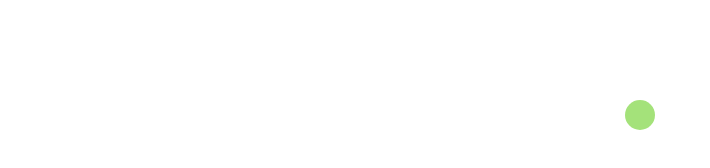
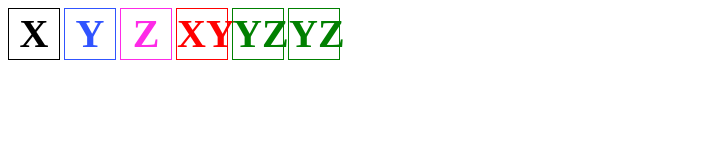
Before and after one commit to runin/3D-demo, a plain HTML site: page index.html in a window 1280 px wide. Shown: the whole page, without its empty margins (0-710 px from the left). Drawn offline with Linux system fonts and the light colour scheme.

Commit message:
Update index.html

```diff
--- a/index.html
+++ b/index.html
@@ -1,119 +1,116 @@
 <!DOCTYPE html>
-<html>
+<html xmlns="http://www.w3.org/1999/html">
 <head>
     <meta charset="utf-8" />
     <meta name="viewport" content="initial-scale=1.0, maximum-scale=1.0, width=device-width, target-densitydpi=medium-dpi, user-scalable=no">
     <meta name="apple-mobile-web-app-capable" content="yes">
     <meta name="apple-mobile-web-app-status-bar-style" content="black">
-    <title></title>
-</head>
+    <meta name="format-detection" content="telephone=no">
+    <title>3D</title>
     <style>
-    .spinner {
-        width: 30px;
-        height: 30px;
+        .item{
+            display: inline-block;
+            text-align: center;
+            width: 50px;
+            height: 50px;
+            line-height: 50px;
+            margin-bottom: 50px;
 
-        position: relative;
-        margin: 100px auto;
+            font-size: 40px;
+            font-weight: bold;
+
+            transform-origin: center center;
+            transform-style: preserve-3d;
+            perspective: 800px;
+            perspective-origin: center bottom;
+
         }
-
-    .double-bounce1, .double-bounce2 {
-        width: 100%;
-        height: 100%;
-        border-radius: 50%;
-        background-color: #67CF22;
-        opacity: 0.6;
-        position: absolute;
-        top: 0;
-        left: 0;
-
-        -webkit-animation: bounce 2.0s infinite ease-in-out;
-        animation: bounce 2.0s infinite ease-in-out;
+        .rectangleX{
+            border: 1px solid #000000;
+            color: #000000;
+            animation: ggX 2s linear 1s infinite alternate;
         }
-
-    .double-bounce2 {
-        -webkit-animation-delay: -1.0s;
-        animation-delay: -1.0s;
+        .rectangleY{
+            border: 1px solid #3053ff;
+            color: #3053ff;
+            animation: ggY 2s linear 1s infinite alternate;
         }
-
-    @-webkit-keyframes bounce {
-        0%, 100% { -webkit-transform: scale(0.0) }
-        50% { -webkit-transform: scale(1.0) }
+        .rectangleZ{
+            border: 1px solid #fe2ae7;
+            color: #fe2ae7;
+            animation: ggZ 2s linear 1s infinite alternate;
         }
-
-    @keyframes bounce {
-        0%, 100% {
-            transform: scale(0.0);
-            -webkit-transform: scale(0.0);
-        } 50% {
-              transform: scale(1.0);
-              -webkit-transform: scale(1.0);
+        .rectangleXY{
+            border: 1px solid #ff7c29;
+            color: #ff7c29;
+            animation: ggXZ 2s linear 1s infinite alternate;
+        }
+        .rectangleXZ{
+            border: 1px solid red;
+            color: red;
+            animation: ggXZ 2s linear 1s infinite alternate;
+        }
+        .rectangleYZ{
+            border: 1px solid green;
+            color: green;
+            animation: ggYZ 2s linear 1s infinite alternate;
+        }
+        @keyframes ggX{
+            from {
+                transform: rotate3d(1, 0, 1,0deg);
+            }
+            to{
+                transform: rotate3d(1, 0, 1,360deg);
             }
         }
-    /*.spinner {
-        margin: 100px auto;
-        width: 60px;
-        height: 32px;
-        text-align: center;
-        font-size: 10px;
+        @keyframes ggY{
+            from {
+                transform: rotate3d(0, 1, 0,0deg);
             }
-
-    .spinner > div {
-        background-color: #67CF22;
-        height: 100%;
-        width: 6px;
-        display: inline-block;
-
-        -webkit-animation: stretchdelay 1.2s infinite ease-in-out;
-        animation: stretchdelay 1.2s infinite ease-in-out;
+            to{
+                transform: rotate3d(0, 1, 0,360deg);
             }
-
-    .spinner .rect2 {
-        -webkit-animation-delay: -1.1s;
-        animation-delay: -1.1s;
         }
-
-    .spinner .rect3 {
-        -webkit-animation-delay: -1.0s;
-        animation-delay: -1.0s;
+        @keyframes ggZ{
+            from {
+                transform: rotate3d(0, 0, 1,0deg);
             }
-
-    .spinner .rect4 {
-        -webkit-animation-delay: -0.9s;
-        animation-delay: -0.9s;
+            to{
+                transform: rotate3d(0, 0, 1,360deg);
             }
-
-    .spinner .rect5 {
-        -webkit-animation-delay: -0.8s;
-        animation-delay: -0.8s;
         }
-
-    @-webkit-keyframes stretchdelay {
-        0%, 40%, 100% { -webkit-transform: scaleY(0.4) }
-        20% { -webkit-transform: scaleY(1.0) }
+        @keyframes ggXY{
+            from {
+                transform: rotate3d(1, 1, 0,0deg);
             }
-
-    @keyframes stretchdelay {
-        0%, 40%, 100% {
-            transform: scaleY(0.4);
-            -webkit-transform: scaleY(0.4);
-        }  20% {
-               transform: scaleY(1.0);
-               -webkit-transform: scaleY(1.0);
+            to{
+                transform: rotate3d(1, 1, 0,360deg);
             }
-    }*/
+        }
+        @keyframes ggXZ{
+            from {
+                transform: rotate3d(1, 0, 1,0deg);
+            }
+            to{
+                transform: rotate3d(1, 0, 1,360deg);
+            }
+        }
+        @keyframes ggYZ{
+            from {
+                transform: rotate3d(0, 1, 1,0deg);
+            }
+            to{
+                transform: rotate3d(0, 1, 1,360deg);
+            }
+        }
     </style>
+</head>
 <body>
-<div class="spinner">
-    <div class="double-bounce1"></div>
-    <div class="double-bounce2"></div>
-</div>
-
-<!--<div class="spinner">
-    <div class="rect1"></div>
-    <div class="rect2"></div>
-    <div class="rect3"></div>
-    <div class="rect4"></div>
-    <div class="rect5"></div>
-</div>-->
+<div class="item rectangleX">X</div>
+<div class="item rectangleY">Y</div>
+<div class="item rectangleZ">Z</div>
+<div class="item rectangleXZ">XY</div>
+<div class="item rectangleYZ">YZ</div>
+<div class="item rectangleYZ">YZ</div>
 </body>
 </html>
```
Lines whose indentation alone changed are shown as unchanged.
